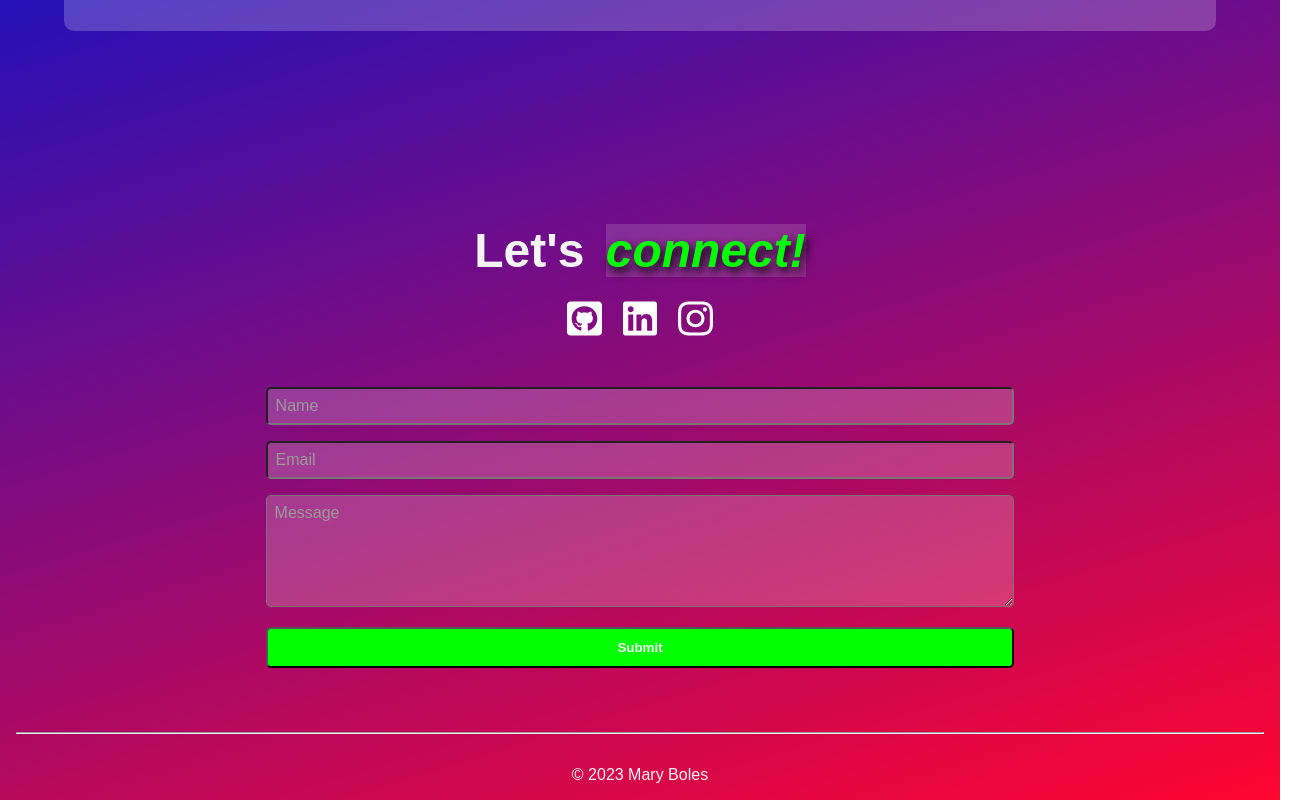
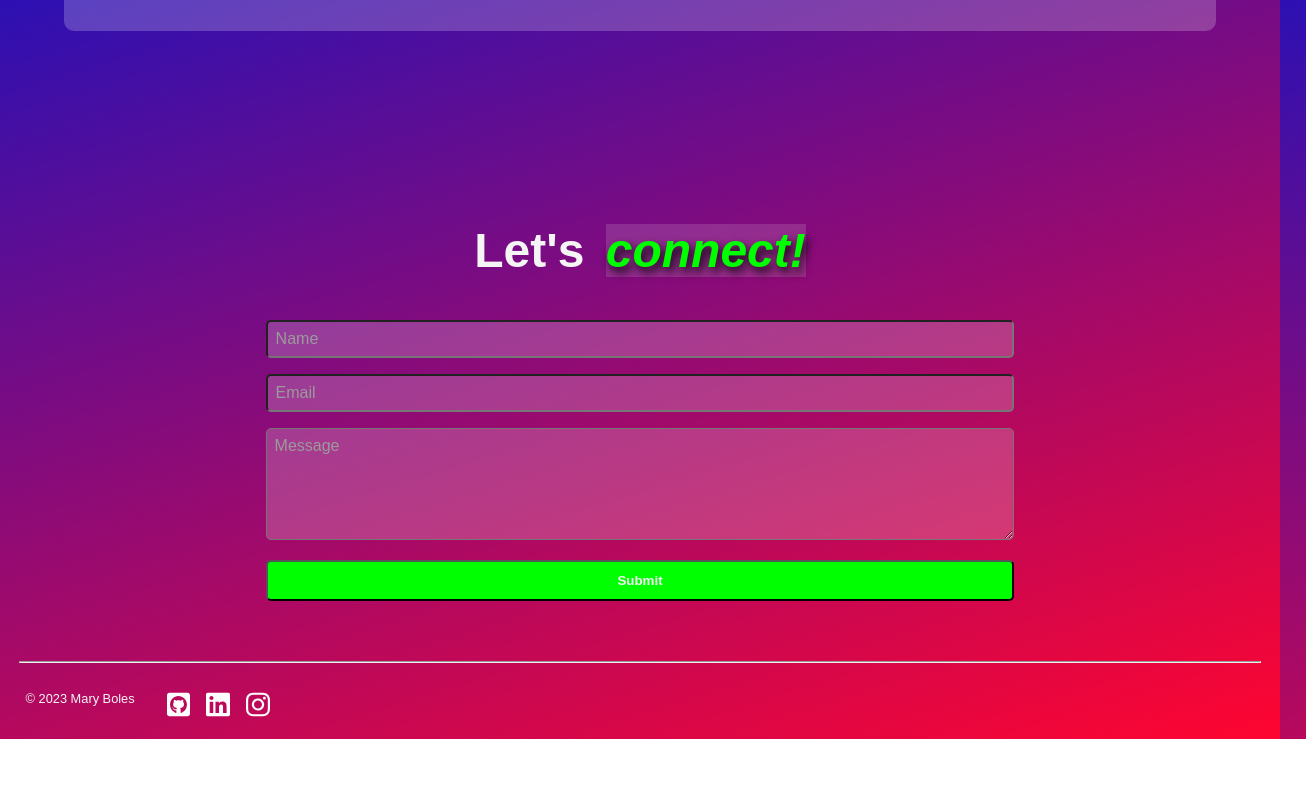
Before and after one commit to ma-boles/developer-portfolio, a React (Create React App) app: page / in a window 1280 px wide. Shown: the part 2956-3756 px from the top of the page, 1306 px wide, since content can reach past the window. After the commit the page ends 3695 px from the top, so only its background shows below. Built offline with nearby package versions, Linux system fonts and the light colour scheme.

Commit message:
git commit -m "added footer"

```diff
--- a/src/App.js
+++ b/src/App.js
@@ -5,6 +5,7 @@ import Home from './components/Home';
 import About from './components/About';
 import Projects from './components/Projects';
 import Contact from './components/Contact';
+import Footer from "./components/Footer"
 
 function App() {
   return (
@@ -17,6 +18,7 @@ function App() {
       <About />
       <Projects />
       <Contact />
+      <Footer />
     </>
   );
 }
--- a/src/components/Contact.js
+++ b/src/components/Contact.js
@@ -1,8 +1,6 @@
 import React, { useState } from "react";
 import "../styles/Contact.css";
-import github2 from "../images/square-github.svg";
-import linkedin2 from "../images/linkedin.svg";
-import ig from "../images/instagram.svg";
+
 
 export default function Contact () {
 
@@ -60,11 +58,7 @@ export default function Contact () {
         <section className="contact" id="contact">
             <h2 className="contact--h2">Let's <strong className="h2--strong">connect!</strong></h2>
 
-            <div className="socialMedia">
-                    <a href="https://github.com/ma-boles"><img src={github2} className="img--contact"></img></a>
-                    <a href="https://www.linkedin.com/in/mary-boles/"><img src={linkedin2} className="img--contact"></img></a>
-                    <a href="https://www.instagram.com/mab.codes/"><img src={ig} className="img--contact"></img></a>
-                </div>
+
 
             <div className="form--container">
                 <form onSubmit={handleSubmit}>
@@ -99,9 +93,8 @@ export default function Contact () {
                         <button type="submit" className="form--button">Submit</button>
                     </div>
                 </form>
-                <hr className="hr--contact" />
             </div>
-            <p className="copyright--contact">&copy; 2023 Mary Boles</p>
+
         </section>
 
     );
--- /dev/null
+++ b/src/components/Footer.js
@@ -0,0 +1,24 @@
+import React from "react";
+import "../styles/Contact.css";
+import github2 from "../images/square-github.svg";
+import linkedin2 from "../images/linkedin.svg";
+import ig from "../images/instagram.svg";
+
+export default function Footer() {
+    return (
+        <section className="footer">
+            <hr className="hr--contact" />
+            <div className="footer--content">
+
+            <div className="socialMedia">
+            <p className="copyright--contact">&copy; 2023 Mary Boles</p>
+
+                    <a href="https://github.com/ma-boles"><img src={github2} className="img--contact"></img></a>
+                    <a href="https://www.linkedin.com/in/mary-boles/"><img src={linkedin2} className="img--contact"></img></a>
+                    <a href="https://www.instagram.com/mab.codes/"><img src={ig} className="img--contact"></img></a>
+
+                </div>
+            </div>
+        </section>
+    )
+}
--- a/src/styles/Contact.css
+++ b/src/styles/Contact.css
@@ -17,15 +17,6 @@
     font-weight: bold;
 }
 
-.socialMedia  {
-    background-color: transparent;
-    width: 18em;
-    padding-left: 1em;
-    margin: .7rem auto ;
-    color: whitesmoke;
-    font-size: 1.3em;
-}
-
 .p--contact {
     margin: auto;
     align-items: center;
@@ -38,16 +29,7 @@
     display: block;
 }
 
-.img--contact {
-    height: 1.9em;
-    margin-right: 1em;
-    filter: invert(1);
-}
 
-.img--contact:hover {
-    cursor: pointer;
-    filter: invert(0);
-}
 
 .form--container {
     display: block;
@@ -103,13 +85,38 @@ textarea {
     margin-top: .5rem;
 }
 
+/* footer */
+.footer--content {
+    display: inline;
+}
 .hr--contact {
     filter: invert(0);
     margin-bottom: 0px;
+    margin: 1.75rem auto;
+    width: 97%;
+}
+.socialMedia  {
+    background-color: transparent;
+    width: 100%;
+    color: whitesmoke;
+    font-size: 1.3em;
+    display: flex;
+    margin-left: 2%;
+    margin-bottom: 1rem;
+}
+.img--contact {
+    height: 1.7rem;
+    margin-right: 1rem;
+    filter: invert(1);
 }
 
+.img--contact:hover {
+    cursor: pointer;
+    filter: invert(0);
+}
 .copyright--contact {
-    margin: 1rem;
+    font-size: .8rem;
+    margin-right: 2rem;
 }
 /* mobile view */
 @media screen and (max-width: 425px) {
```
